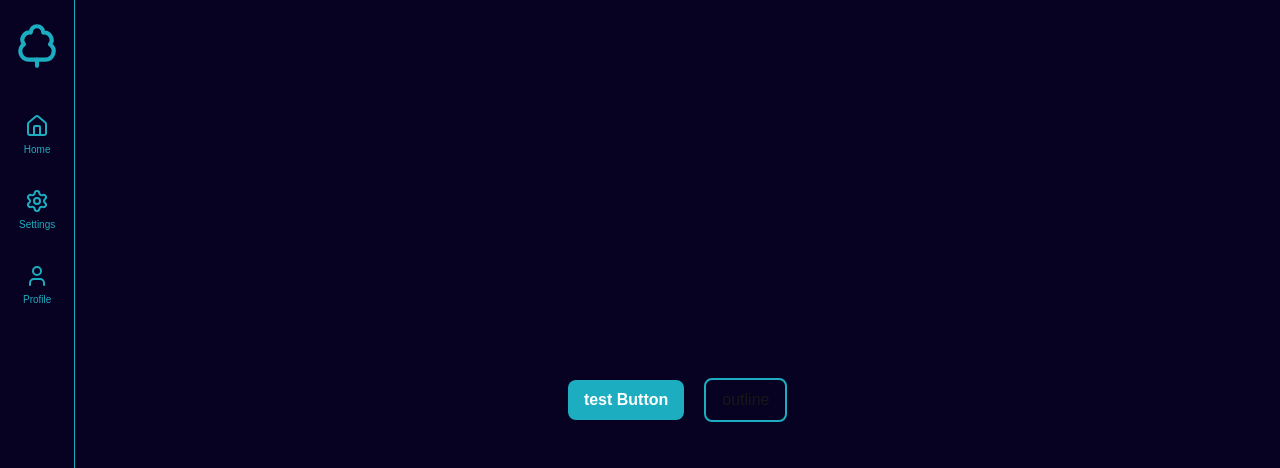
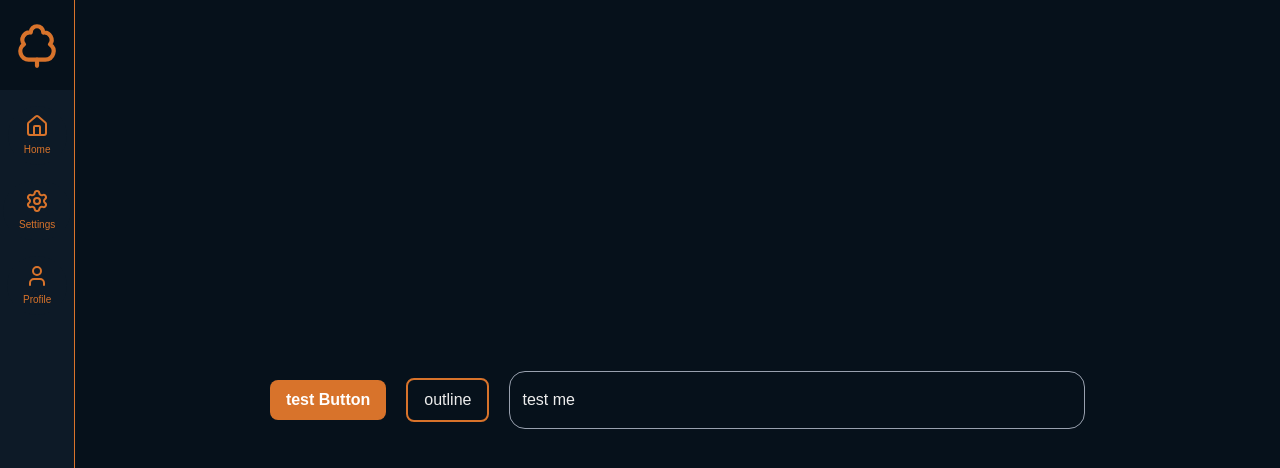
Before and after one commit to Quronest/quronest_frontend, a Next.js app: page /testing in a window 1280 px wide. Shown: the top 468 px of the page. Built offline with nearby package versions, Linux system fonts and the light colour scheme.

Commit message:
global css updated

```diff
--- a/src/app/(pages)/testing/page.tsx
+++ b/src/app/(pages)/testing/page.tsx
@@ -1,5 +1,6 @@
 import SideNavBar from '@/components/sideNavBar'
 import Button from '@/components/ui/button'
+import Input from '@/components/ui/input'
 import React from 'react'
 
 const TestingPage = () => {
@@ -13,6 +14,7 @@ const TestingPage = () => {
                 <Button variant='outline'>
                     outline
                 </Button>
+                <Input className='max-w-xl' placeholder="test me"/>
             </div>
         </div>
     )
--- a/src/app/globals.css
+++ b/src/app/globals.css
@@ -1,10 +1,10 @@
 @import "tailwindcss";
 
 :root {
-  --background: #070222;
-  --foreground: #171717;
-  --primary: #1DADC0;
-  --card:
+  --background: #06111B;
+  --foreground: #ededed;
+  --primary: #D8732B;
+  --card: #0d1a27;
 }
 
 @theme inline {
@@ -16,10 +16,10 @@
 
 @media (prefers-color-scheme: dark) {
   :root {
-    --background: #06111B;
+    --background: #020722;
     --foreground: #ededed;
-    --primary: #D8732B;
-    --card: #0d1a27;
+    --primary: #1DADC0;
+    --card: #080e30;
   }
 }
 
--- a/src/components/ui/input.tsx
+++ b/src/components/ui/input.tsx
@@ -51,12 +51,12 @@ const Input = ({ id, type = "text", value, onChange, placeholder, className, pla
     }, [value]);
 
     return (
-        <div className={clsx('w-full py-1 h-fit flex items-center relative border border-gray-400 focus-within:border-(--primary) focus-within:ring-(--accent) focus-within:ring-[1px] rounded-2xl transition-all duration-150 overflow-hidden', className)}>
+        <div className={clsx('w-full pt-4 h-fit flex items-center relative border border-gray-400 focus-within:border-(--primary) focus-within:ring-(--accent) focus-within:ring-[1px] rounded-2xl transition-all duration-150 overflow-hidden', className)}>
             <label
                 htmlFor={uid}
-                className={clsx("absolute ml-3 text-[1em] transition-all duration-200 cursor-text",
+                className={clsx("absolute top-4 ml-3 text-[1em] transition-all duration-200 cursor-text",
                     placeholderClass,
-                    (isFocused || input) && "text-[0.8em] -translate-y-6 bg-(--card) px-2 text-(--primary) ml-3")}>{
+                    (isFocused || input) && "text-[0.8em] -translate-y-4 bg-transparent px-2 text-(--primary) ml-3")}>{
                     placeholder}
             </label>
 
```
